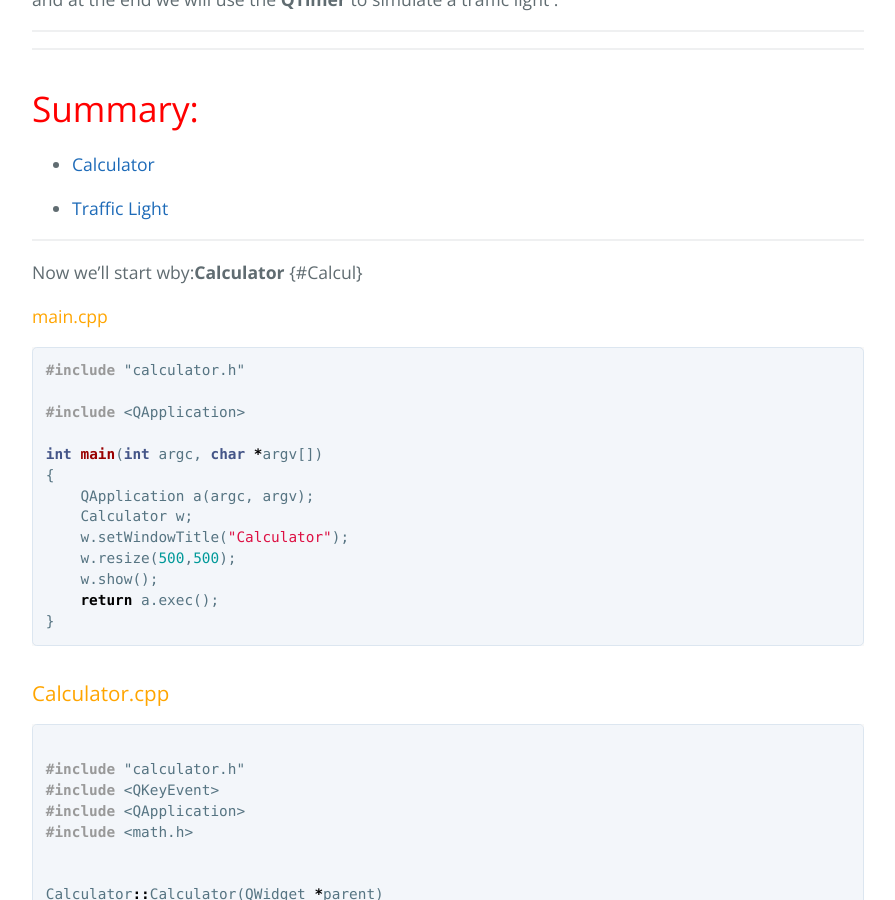
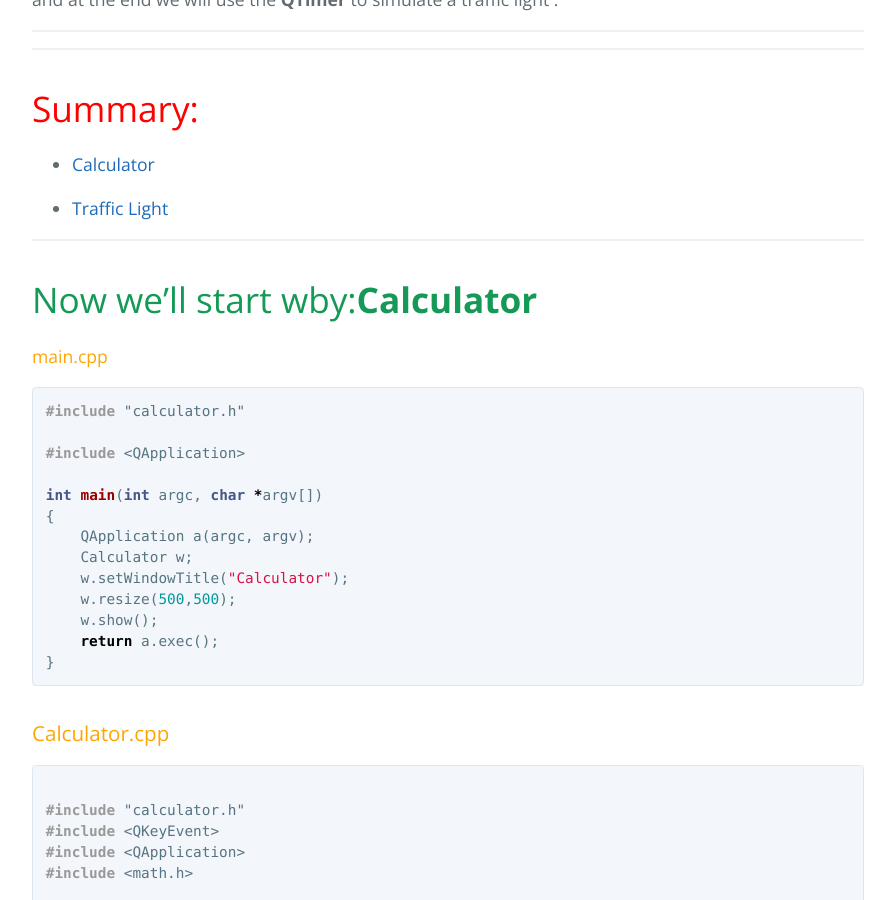
Before and after one commit to ASHellos/C-GUI-Programming-with-QT-PJ2, a Jekyll site: the page built from another-page.md, in a window 1280 px wide and 900 px high, scrolled down 1200 px. Shown: the whole window, without its empty margins (192-1087 px from the left). Built offline with Jekyll 4.4.1, drawn with Linux system fonts in a browser that asks for light colours; our own code applies the rules of GitHub Pages for plain Markdown files.

Commit message:
Update another-page.md

````diff
--- a/another-page.md
+++ b/another-page.md
@@ -27,7 +27,7 @@ and at the end we will use the **QTimer** to simulate a traffic light .
  * [Traffic Light](#Traffic)
 
 * * *
-Now we'll start wby:**Calculator** {#Calcul}
+# Now we'll start wby:**Calculator**  {#Calcul}
 
 <span style="color:orange">main.cpp</span>
 ```cpp
@@ -489,7 +489,7 @@ QString *trig=nullptr;
 ```
 
 * *  *
-here **Traffic Light** {#Traffic}
+# here **Traffic Light**  {#Traffic}
 
 <span style="color:orange">main.cpp</span>
 
````
